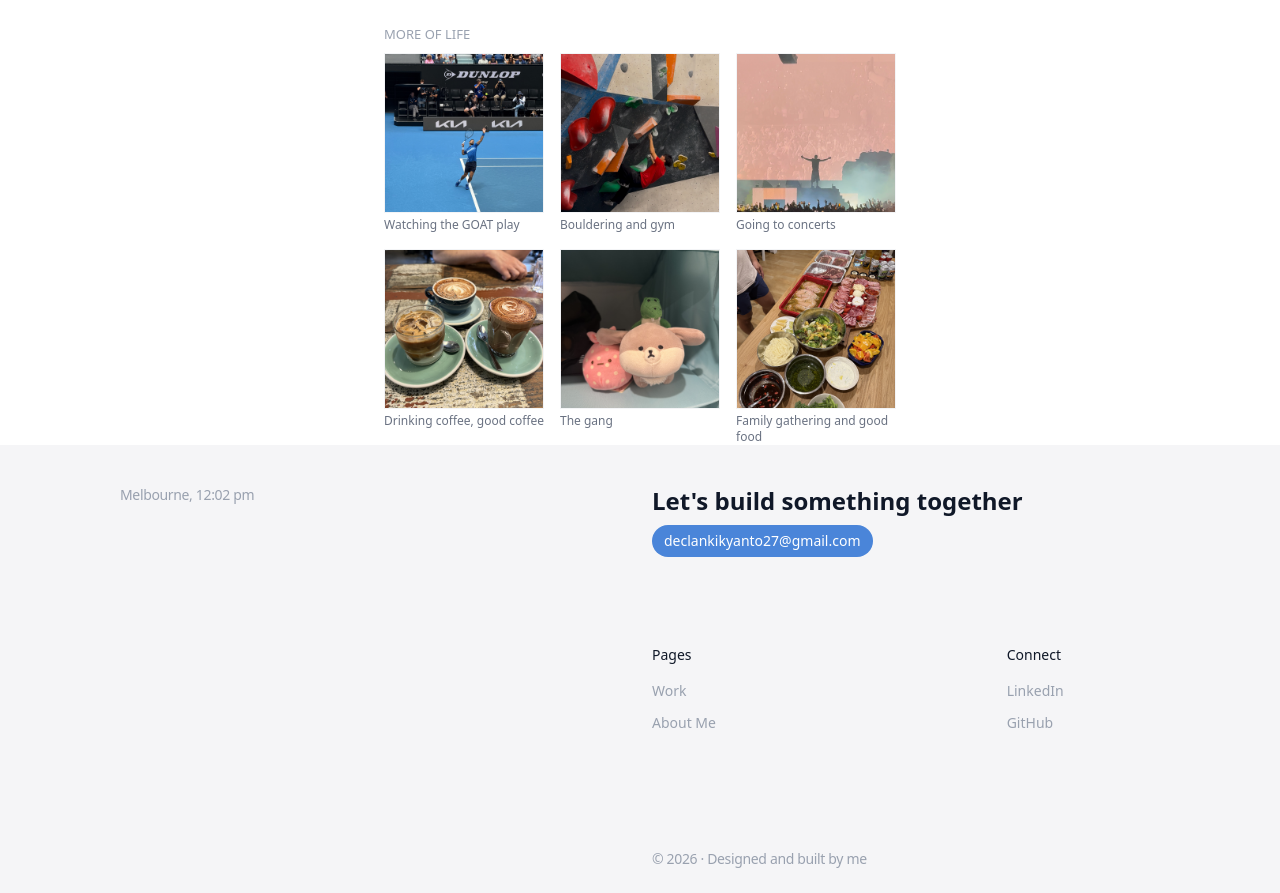
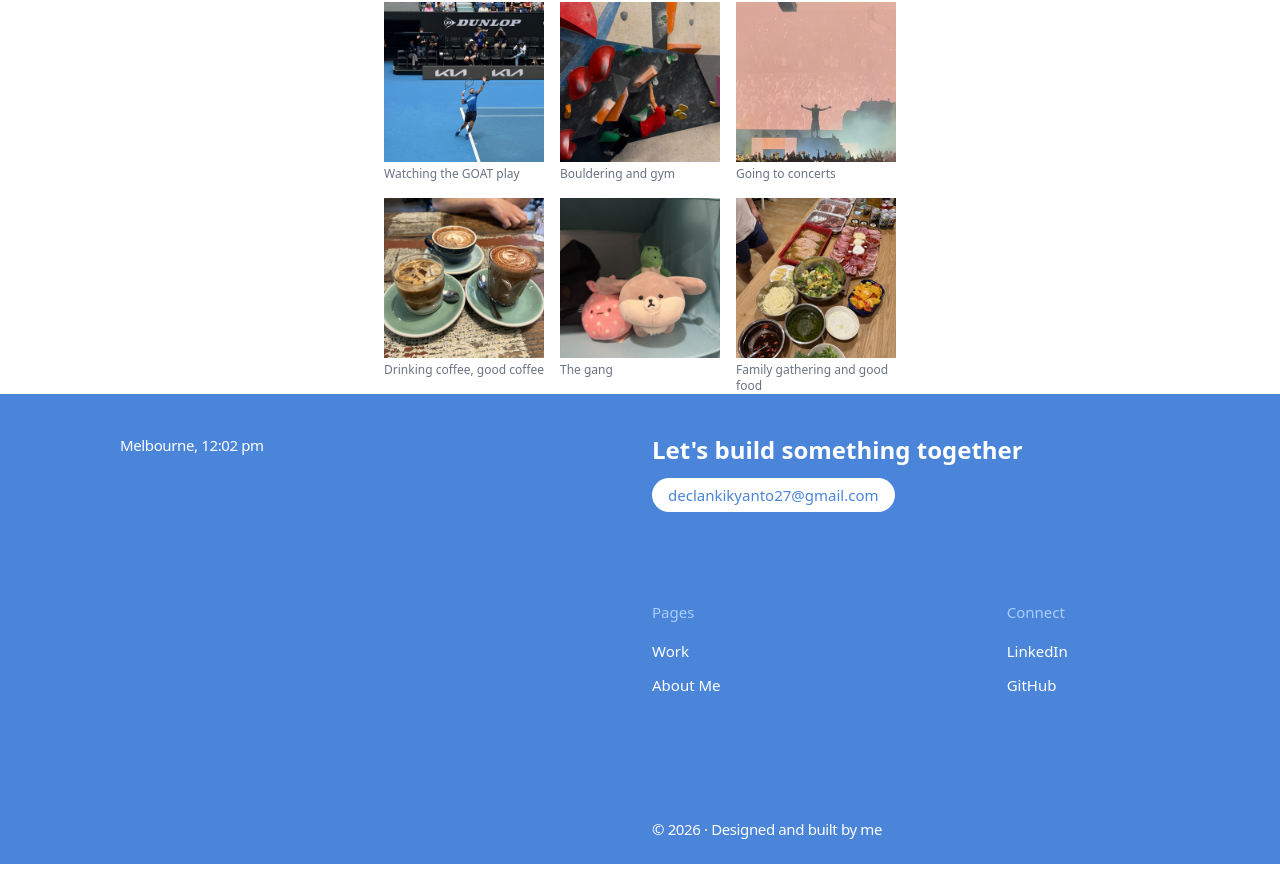
Before and after one commit to imdeckik/portfolio, a Next.js app: page /about in a window 1280 px wide. Shown: the part 1914-2807 px from the top of the page. After the commit the page ends 2778 px from the top, so only its background shows below. Built offline with nearby package versions, Linux system fonts and the light colour scheme.

Commit message:
feat(ui): Made changes to footer design style

```diff
--- a/app/(main)/about/page.tsx
+++ b/app/(main)/about/page.tsx
@@ -33,16 +33,17 @@ export default function About() {
         <div className="grid grid-cols-12 gap-4">
           <div
             className="col-span-6 col-start-4 flex flex-col gap-40"
-            style={{ paddingTop: "calc(40%)" }}
+            style={{ paddingTop: "calc(30%)" }}
           >
             {/* 1st part - About me */}
             <div className="flex flex-col gap-10">
               {/* Profile Picture */}
-              <div className="relative w-120 h-80 mx-auto mb-8 overflow-hidden border border-gray-200">
+              <div className="relative w-120 h-80 mx-auto mb-8 overflow-hidden border border-gray-200 hover:scale-105 hover:-rotate-1 transition-all duration-500">
                 <Image
                   src="/images/profile_picture.JPG"
                   alt="A photo of myself"
                   fill
+                  sizes="50vw   "
                   className="object-cover scale-110"
                   priority
                 />
--- a/app/(main)/layout.tsx
+++ b/app/(main)/layout.tsx
@@ -68,7 +68,7 @@ export default function MainLayout({
       <main className="pb-[160] bg-white">{children}</main>
 
       {/* Footer */}
-      <footer className="bg-bg pt-10 pb-6">
+      <footer className="bg-accent pt-10 pb-6">
         <Container>
           <Footer />
         </Container>
--- a/app/components/Footer.tsx
+++ b/app/components/Footer.tsx
@@ -26,19 +26,19 @@ export default function Footer() {
     <div className="grid grid-cols-6 grid-rows-3 gap-6">
       {/* Top left: live time */}
       <div className="col-span-3">
-        <p className="text-sm text-gray-400 tracking-tight">
+        <p className="text-[15px] font-medium text-white tracking-tight">
           Melbourne, {time}
         </p>
       </div>
 
       {/* Top right: CTA (Click to action) */}
       <div className="col-span-3">
-        <h2 className="text-2xl font-semibold tracking- text-gray-900 mb-2">
+        <h2 className="text-2xl font-semibold tracking- text-white mb-3">
           Let's build something together
         </h2>
         <a
           href="mailto:declankikyanto27@gmail.com"
-          className="inline-block text-sm text-white bg-accent px-3 py-1.5 hover:bg-[#2B6DCA] transition-colors rounded-full duration-300"
+          className="inline-block text-[15px] text-accent font-medium bg-white px-4 py-1.5 hover:scale-105 hover:-rotate-1 transition-all rounded-full duration-500"
         >
           declankikyanto27@gmail.com
         </a>
@@ -49,17 +49,17 @@ export default function Footer() {
 
       {/* Navigate to: */}
       <div className="col-span-1 mt-6">
-        <p className="text-sm font-medium text-gray-900 mb-4">Pages</p>
+        <p className="text-[15px] font-medium text-[#aacdff] mb-4">Pages</p>
         <div className="flex flex-col gap-3">
           <Link
             href="/"
-            className="text-sm text-gray-400 hover:text-gray-900 transition-colors"
+            className="text-[15px] font-medium text-white hover:text-[#aacdff] transition-colors"
           >
             Work
           </Link>
           <Link
             href="/about"
-            className="text-sm text-gray-400 hover:text-gray-900 transition-colors"
+            className="text-[15px] font-medium text-white hover:text-[#aacdff] transition-colors"
           >
             About Me
           </Link>
@@ -71,13 +71,13 @@ export default function Footer() {
 
       {/* Connect: */}
       <div className="col-span-1 mt-6">
-        <p className="text-sm font-medium text-gray-900 mb-4">Connect</p>
+        <p className="text-[15px] font-medium text-[#aacdff] mb-4">Connect</p>
         <div className="flex flex-col gap-3">
           <a
             href="https://linkedin.com/in/declankikyanto"
             target="_blank"
             rel="noopener noreferrer"
-            className="text-sm text-gray-400 hover:text-gray-900 transition-colors"
+            className="text-[15px] font-medium text-white hhover:text-[#aacdff] transition-colors"
           >
             LinkedIn
           </a>
@@ -85,7 +85,7 @@ export default function Footer() {
             href="https://github.com/imdeckik"
             target="_blank"
             rel="noopener noreferrer"
-            className="text-sm text-gray-400 hover:text-gray-900 transition-colors"
+            className="text-[15px] font-medium text-white hover:text-[#aacdff] transition-colors"
           >
             GitHub
           </a>
@@ -94,7 +94,7 @@ export default function Footer() {
 
       {/* Bottom bar */}
       <div className="col-span-3 flex items-end justify-star">
-        <span className="text-sm text-gray-400 tracking-tight">
+        <span className="text-[15px] font-medium text-white tracking-tight">
           © 2026 · Designed and built by me
         </span>
       </div>
--- a/app/components/PhotoCard.tsx
+++ b/app/components/PhotoCard.tsx
@@ -9,7 +9,7 @@ type PhotoCardProps = {
 export default function PhotoCard({ src, label, alt = "" }: PhotoCardProps) {
   return (
     <div>
-      <div className="aspect-square bg-gray-100 border border-gray-100 mb-1 overflow-hidden">
+      <div className="aspect-square bg-gray-100 mb-1 overflow-hidden">
         {src && (
           <Image
             src={src}
```
Also changed, not shown: 1 other file (tests, documents, lock files or other folders).
